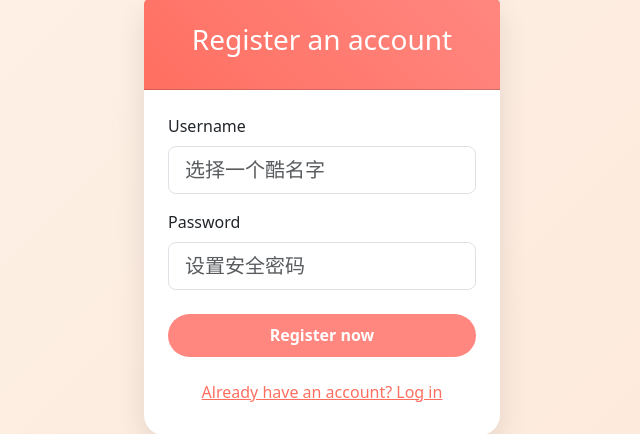
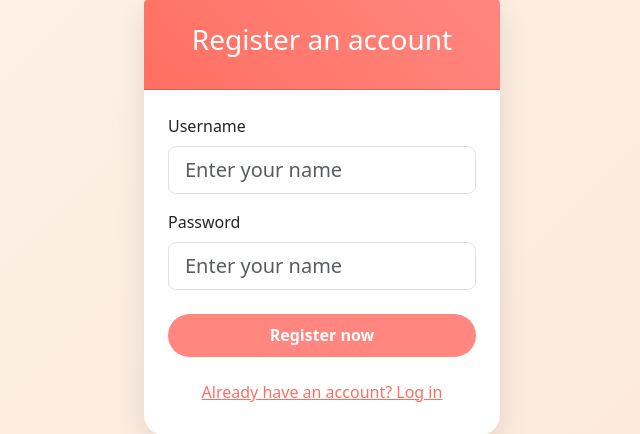
Before and after one commit to Nyashiko/furry-friend, a Flask app: page /register in a window 1280 px wide. Shown: the part 183-617 px from the top of the page, without its empty margins (318-958 px from the left). Run offline with Flask 3, Linux system fonts and the light colour scheme.

Commit message:
update register

```diff
--- a/templates/register.html
+++ b/templates/register.html
@@ -46,11 +46,11 @@
             <form method="POST">
               <div class="mb-3">
                 <label class="form-label">Username</label>
-                <input type="text" name="username" class="form-control form-control-lg" placeholder="选择一个酷名字" required>
+                <input type="text" name="username" class="form-control form-control-lg" placeholder="Enter your name" required>
               </div>
               <div class="mb-4">
                 <label class="form-label">Password</label>
-                <input type="password" name="password" class="form-control form-control-lg" placeholder="设置安全密码" required>
+                <input type="password" name="password" class="form-control form-control-lg" placeholder="Enter your name" required>
               </div>
               <div class="d-grid">
                 <button type="submit" class="btn btn-success">Register now</button>
```
